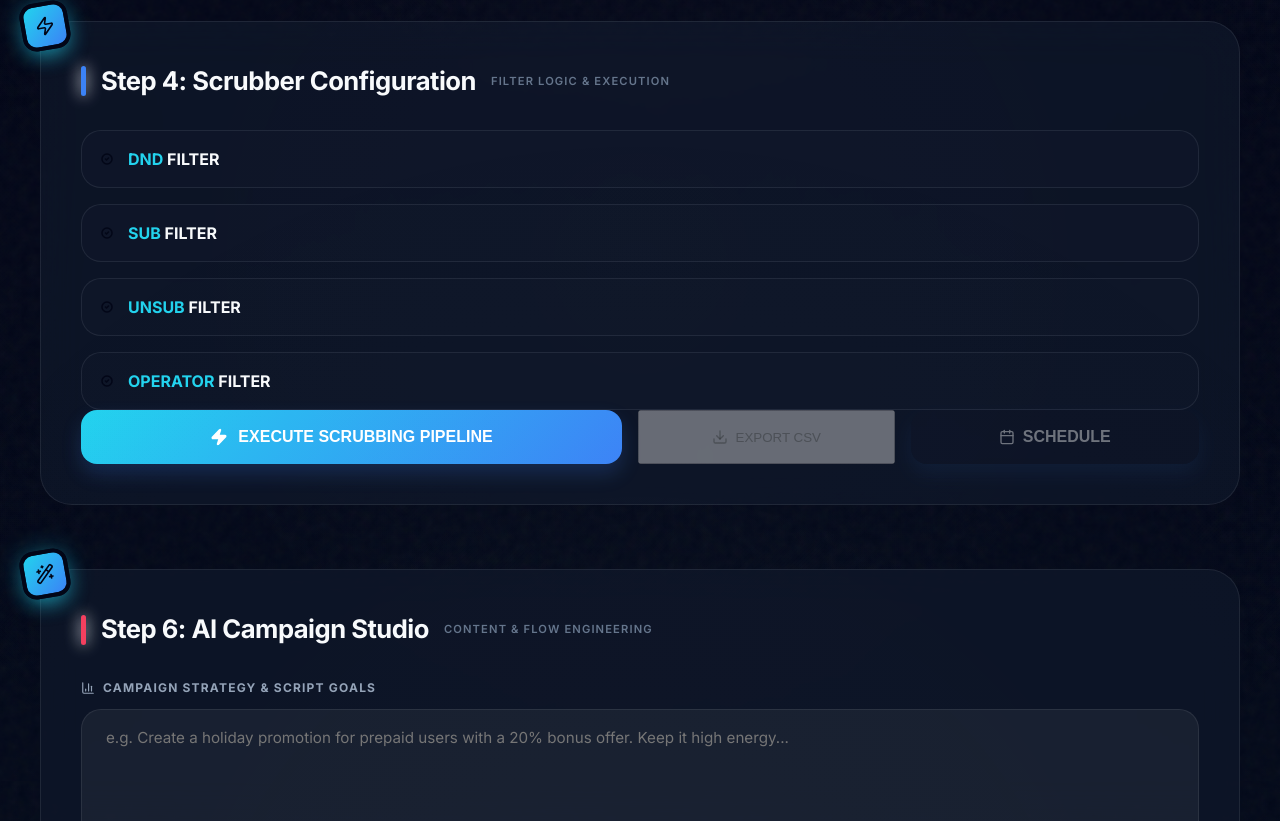
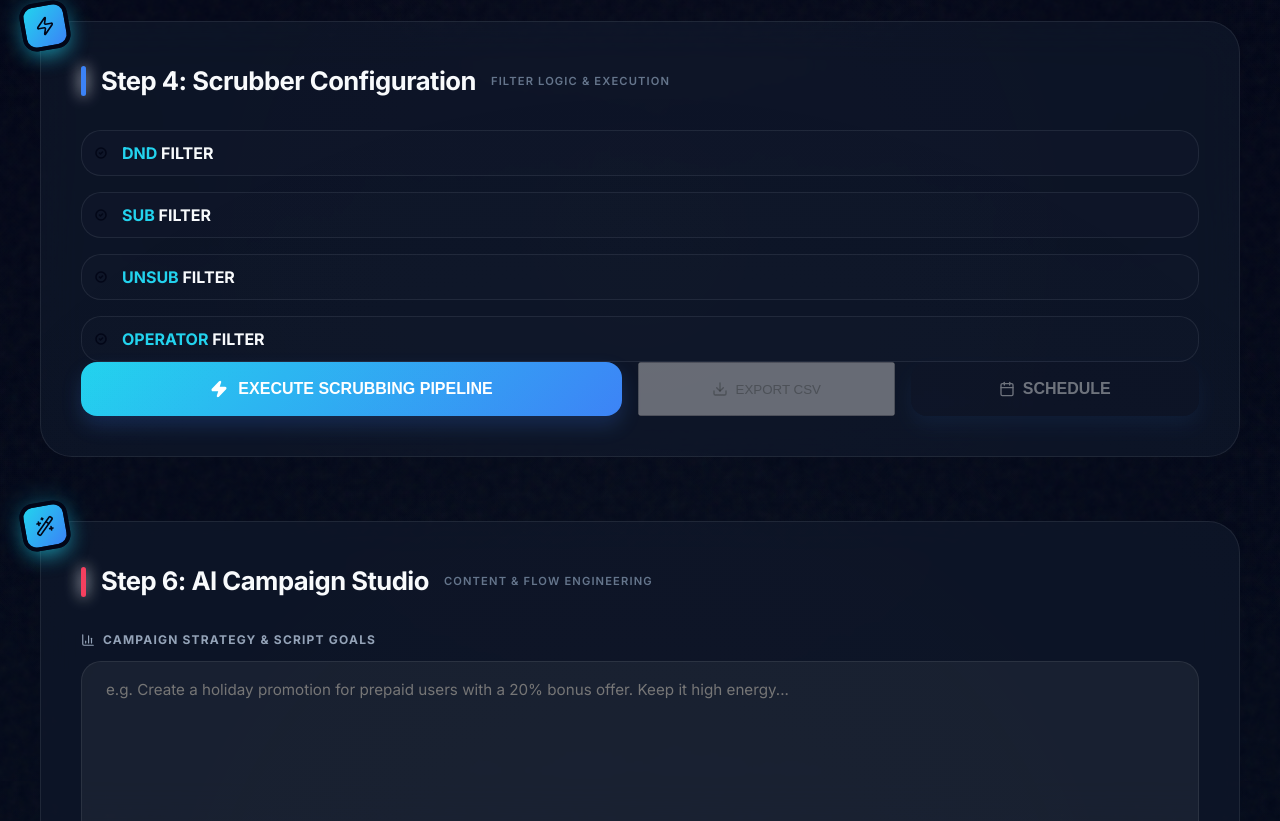
Before and after one commit to shankar-k1/obd_promotions, a Next.js app in the folder frontend/: page / in a window 1280 px wide. Shown: the part 1779-2600 px from the top of the page. Built offline with nearby package versions, Linux system fonts and the light colour scheme; no server answers.

Commit message:
style(ui): refine scrubber boxes to compact 2x2 layout with reduced padding

```diff
--- a/frontend/src/app/globals.css
+++ b/frontend/src/app/globals.css
@@ -473,7 +473,7 @@ header {
   background: var(--bg-glass);
   border: 1px solid var(--glass-border);
   border-radius: 20px;
-  padding: 16px;
+  padding: 10px;
   cursor: pointer;
   transition: all 0.3s cubic-bezier(0.4, 0, 0.2, 1);
 }
```
